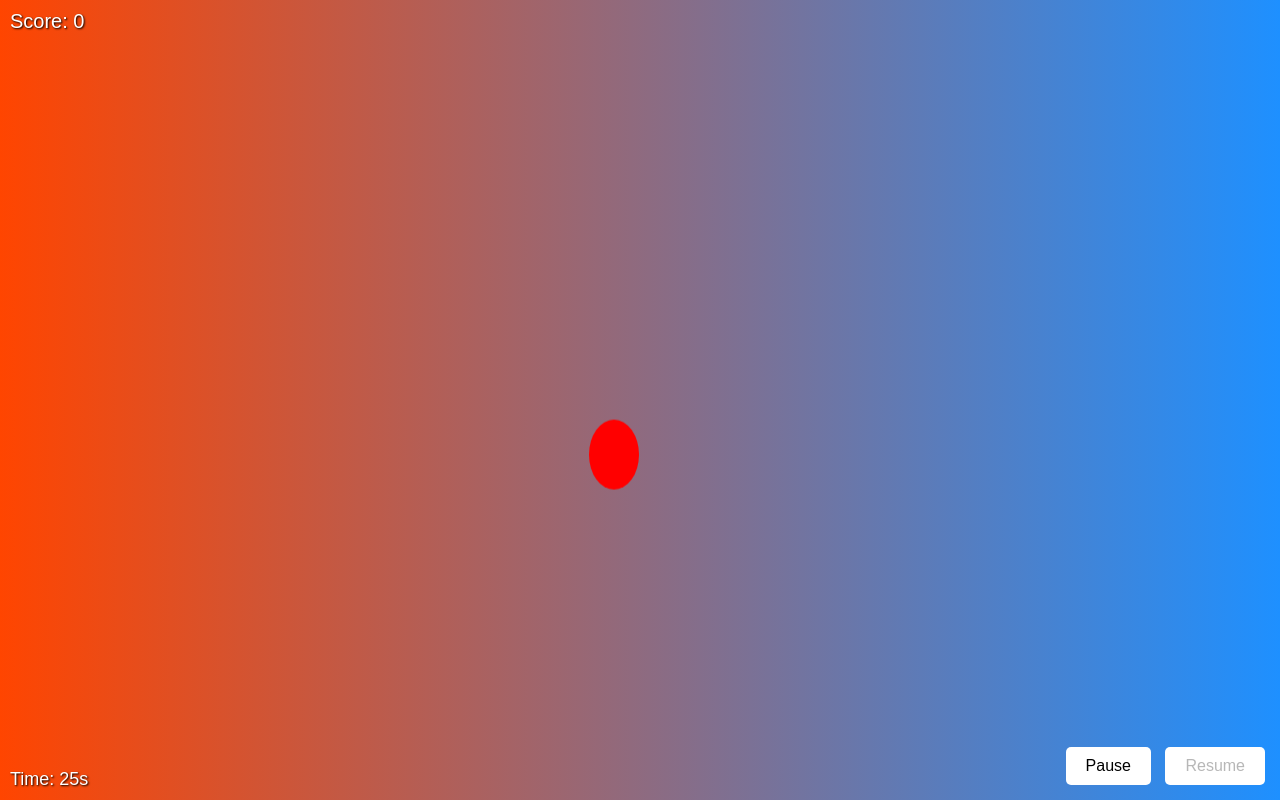
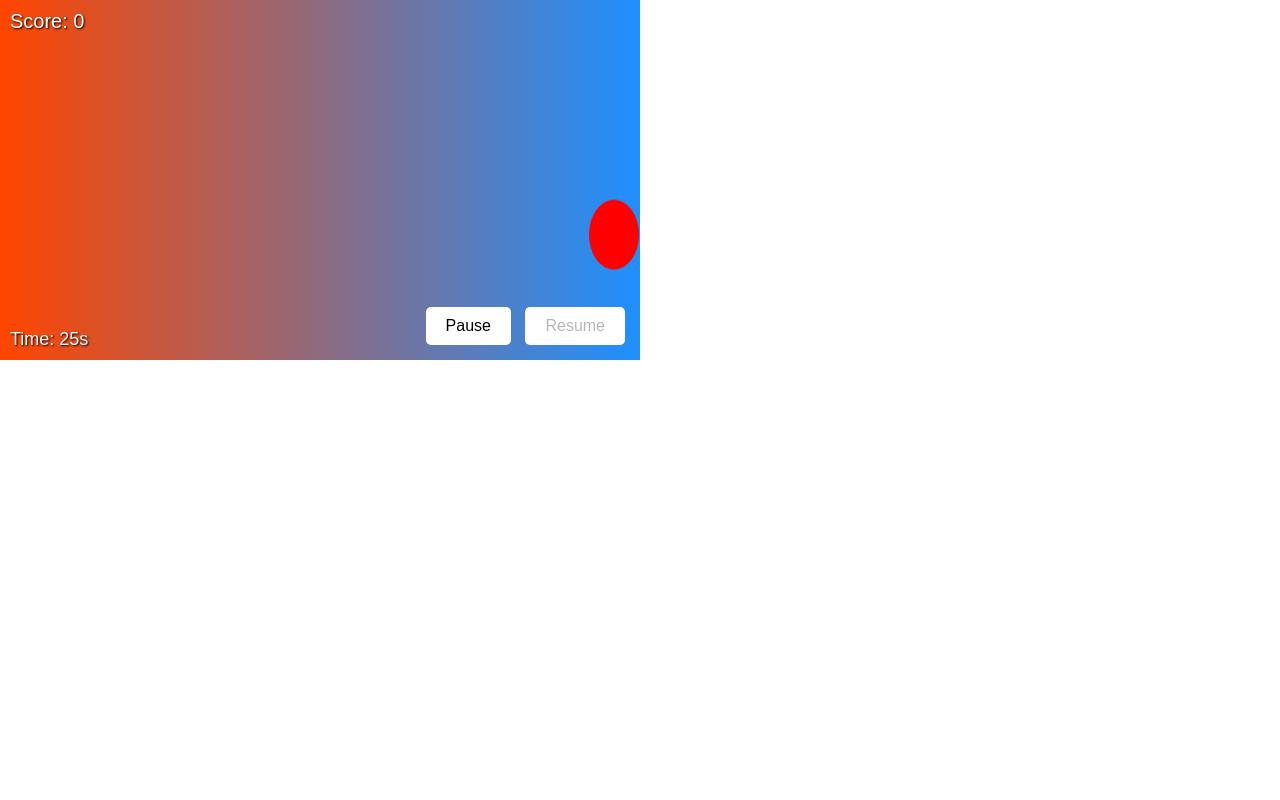
Before and after one commit to Jean-Pierre258/JEIP-GAME, a plain HTML site: page index.html in a window 1280 px wide. Drawn offline with Linux system fonts and the light colour scheme.

Commit message:
Update index.html

```diff
--- a/index.html
+++ b/index.html
@@ -15,8 +15,8 @@
             position: absolute;
             top: 0;
             left: 0;
-            width: 100vw;
-            height: 100vh;
+            width: 50vw;
+            height: 45vh;
             display: flex;
             justify-content: center;
             align-items: center;
```
